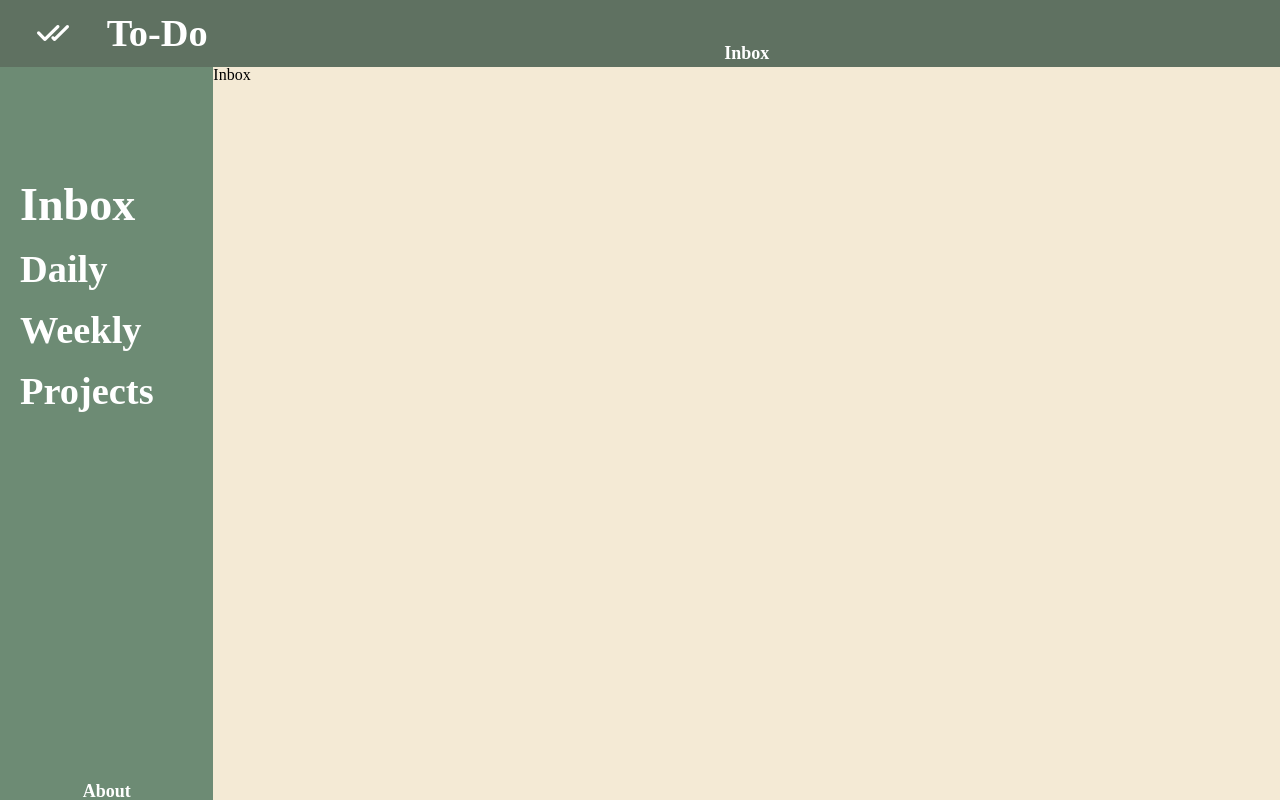
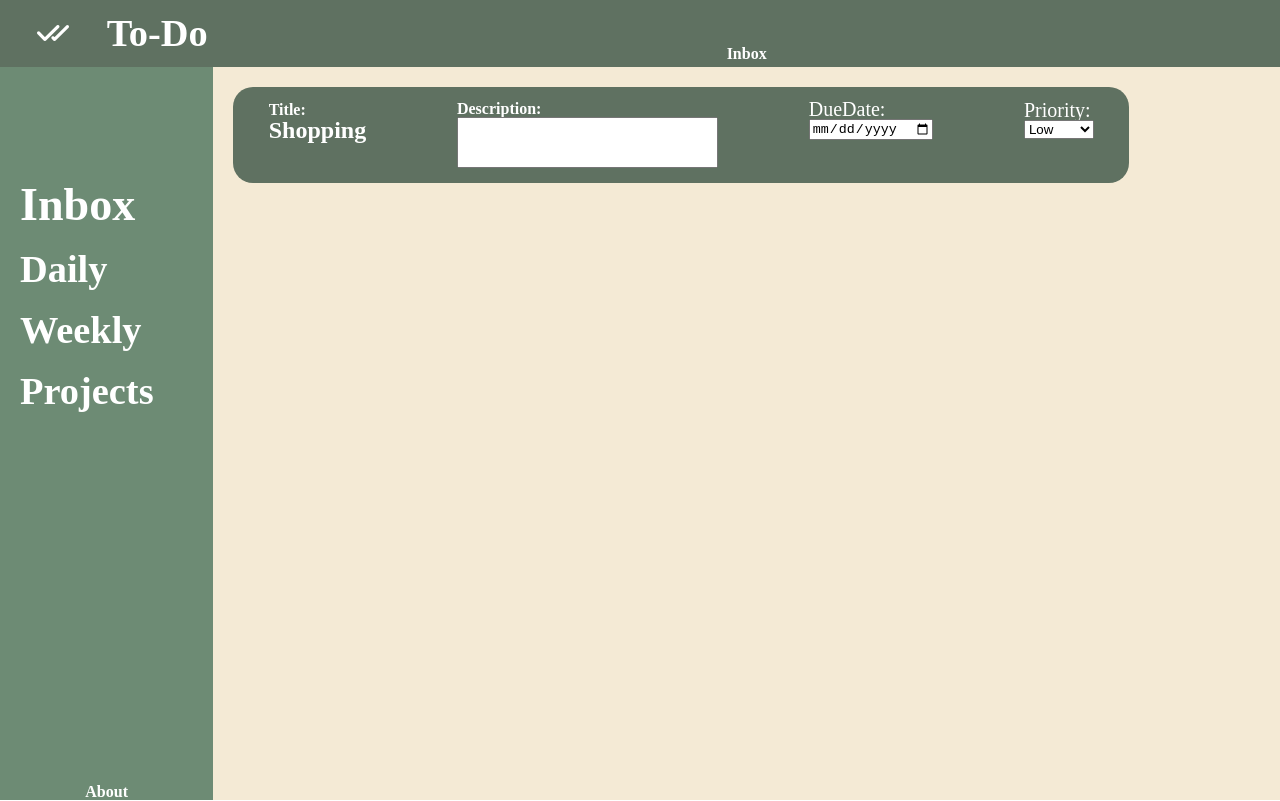
Before and after one commit to JoeyDevelop/To-Do-List, a website built with webpack: page dist/index.html in a window 1280 px wide. Shown: the top 801 px of the page. Built offline with Linux system fonts and the light colour scheme.

Commit message:
add small placeholder items:
 - create task template to be used with form
 - hide add button on daily & weekly tabs
 - style about page slightly (WIP)

```diff
--- a/src/style.css
+++ b/src/style.css
@@ -51,7 +51,14 @@ h1 {
 }
 
 h5 {
-    font-size: 18px;
+    font-size: 1rem;
+    font-weight: bold;
+    color: white;
+}
+
+h3 {
+    margin-top: center;
+    font-size: 1.5rem;
     font-weight: bold;
     color: white;
 }
@@ -174,9 +181,48 @@ h5 {
 }
 
 .container {
+    display: flex;
+    flex-direction: column;
+    justify-content: flex-start;
+    align-items: flex-start;
     width: 100%;
     height: 100%;
     margin: 0;
+}
+
+.container > .task{
+    margin-top: 20px;
+}
+
+.task {
+    display: flex;
+    justify-content: space-around;
+    align-items: center;
+    column-gap: 20px;
+    width: 70vw;
+    height: 10vh;
+    min-height: 12vh;
+    background-color: #5F7161;
+    margin-left: 20px;
+    border-radius: 20px;
+}
+
+.taskTitle {
+    display: flex;
+    flex-direction: column;
+    margin-bottom: 25px;
+}
+
+.taskDueDate {
+    display: flex;
+    flex-direction: column;
+    margin-bottom: 30px;
+}
+
+.taskPriority {
+    display: flex;
+    flex-direction: column;
+    margin-bottom: 30px;
 }
 
 /* Form styling */
@@ -208,6 +254,7 @@ h5 {
 
 textarea {
     vertical-align: top;
+    resize: none;
 }
 
 label {
@@ -222,6 +269,21 @@ label {
     gap: 3rem;
 }
 
+/* About styling */
+
+.creditDiv {
+    display: flex;
+    flex-direction: column;
+    justify-content: center;
+    align-items: center;
+    height: 100%;
+    width: 100%;
+}
+
+.greenText {
+    color: #5F7161;
+}
+
 /* Active element styling */
 .active {
     transition: all 1s ease-in-out;
--- a/src/tabs.js
+++ b/src/tabs.js
@@ -42,6 +42,10 @@ function hideTabContent() {
 function showTabContent(currentTab) {
     const currentTabContent = document.getElementById(currentTab);
     currentTabContent.style.display = '';
+    if (currentTab === 'Daily' || currentTab === 'Weekly') {
+        const hideAddBtn = document.querySelector('.addDiv')
+        hideAddBtn.style.visibility = 'hidden';
+    }
 };
 
 export { addBtn, addBtnLoad, removeAddBtn, hideTabContent, showTabContent }
```
Also changed, not shown: dist/index.html, dist/main.js.
